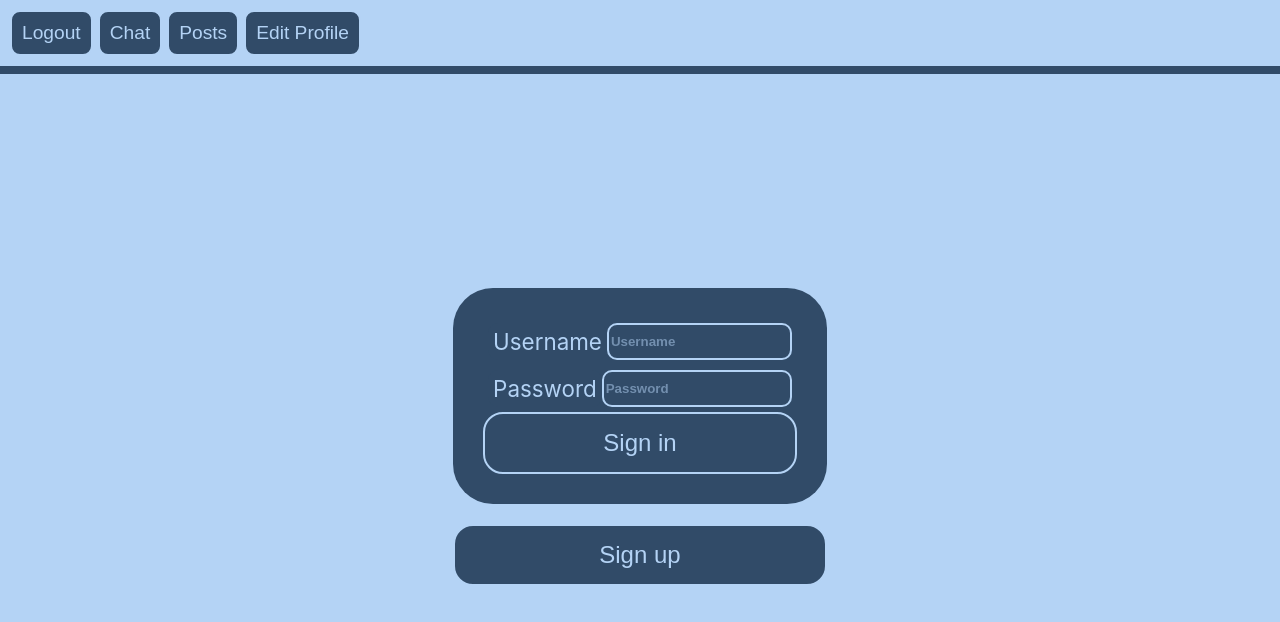
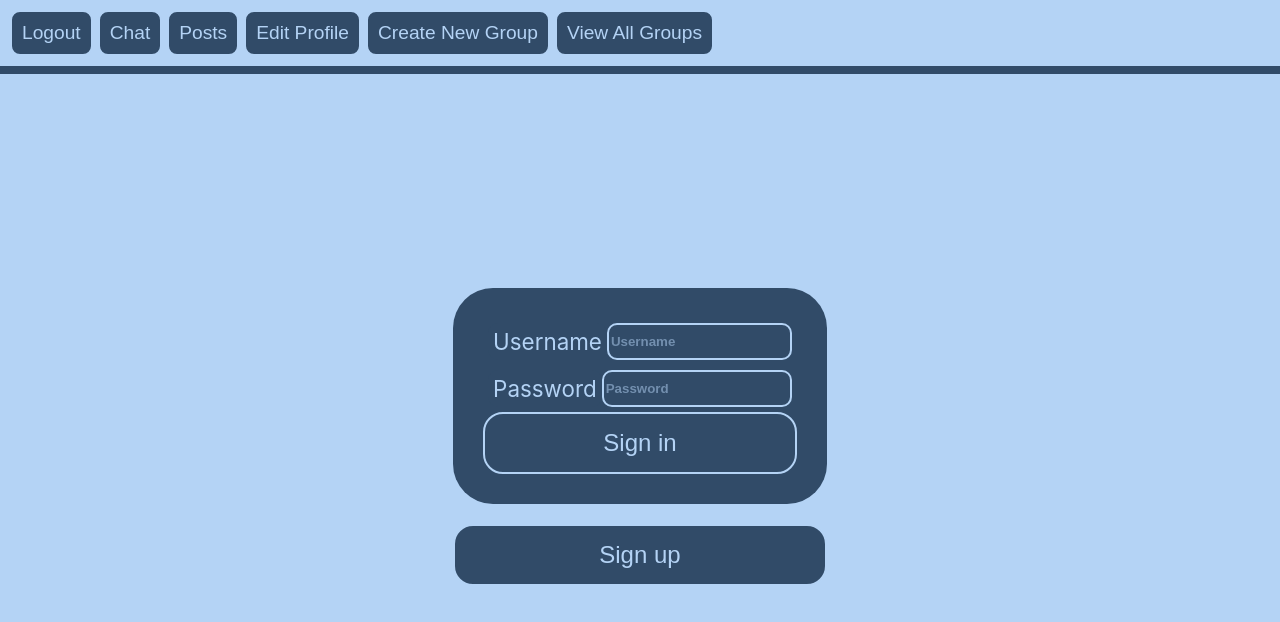
Before and after one commit to AntonGorov195/social-network-for-hit, a React (Create React App) app: page / in a window 1280 px wide. Shown: the top 622 px of the page. Built offline with nearby package versions, Linux system fonts and the light colour scheme; no server answers.

Commit message:
added buttons in the header

```diff
--- a/src/index.js
+++ b/src/index.js
@@ -81,6 +81,30 @@ root.render(
             >
                 Edit Profile
             </button>
+            <button
+                className="btn-small"
+                onClick={(e) => {
+                    window.location.href =
+                        window.location.protocol +
+                        "//" +
+                        window.location.host +
+                        "/create-group";
+                }}
+            >
+                Create New Group
+            </button>
+            <button
+                className="btn-small"
+                onClick={(e) => {
+                    window.location.href =
+                        window.location.protocol +
+                        "//" +
+                        window.location.host +
+                        "/groups";
+                }}
+            >
+                View All Groups
+            </button>
         </header>
         <BrowserRouter>
             <Routes>
```
